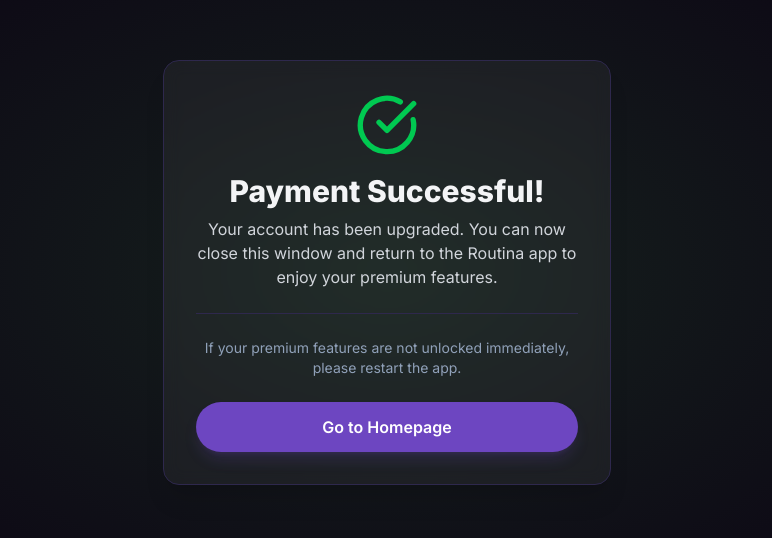
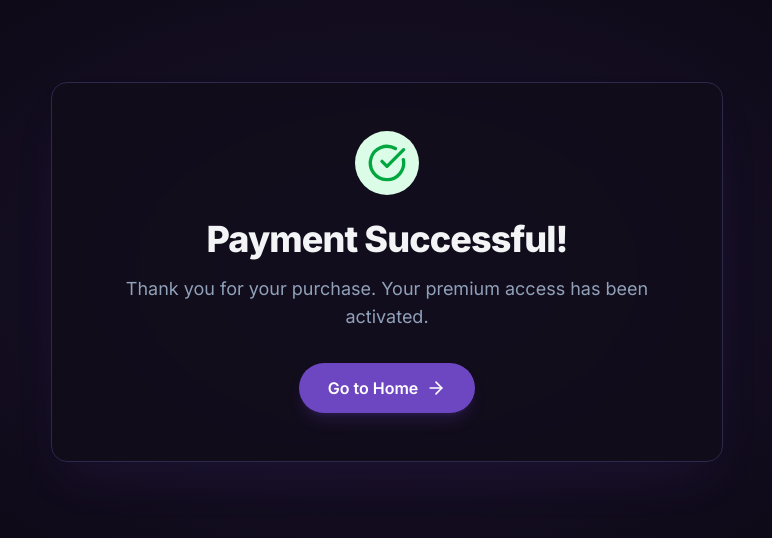
Before and after one commit to openarahmed/rouina-web, a Next.js app: page /payment/success in a window 1280 px wide. Shown: the part 128-666 px from the top of the page, without its empty margins (253-1025 px from the left). Built offline with nearby package versions, Linux system fonts and the light colour scheme; no server answers.

Commit message:
payment success error fixing

```diff
--- a/app/api/ipn/route.ts
+++ b/app/api/ipn/route.ts
@@ -2,7 +2,7 @@
 
 import { NextResponse } from 'next/server';
 import { dbAdmin } from '../../lib/firebaseAdmin';
-import SSLCommerzPayment from 'sslcommerz-lts';
+// We no longer need the sslcommerz-lts library here as we are doing manual validation.
 
 export async function POST(req: Request) {
     try {
@@ -21,12 +21,25 @@ export async function POST(req: Request) {
         }
         console.log("DEBUG: IPN status is VALID. Proceeding to server validation...");
 
-        const sslcz = new SSLCommerzPayment(store_id, store_passwd, is_live);
-        const validationResponse = await sslcz.validate({ val_id: data.val_id as string });
+        // --- FIX: Manual Validation using fetch, bypassing the library ---
+        const validationParams = new URLSearchParams();
+        validationParams.append('val_id', data.val_id as string);
+        validationParams.append('store_id', store_id!);
+        validationParams.append('store_passwd', store_passwd!);
+        validationParams.append('v', '1'); // API version
+        validationParams.append('format', 'json');
 
-        if (validationResponse.status !== 'VALID') {
+        const validationURL = is_live
+            ? `https://securepay.sslcommerz.com/validator/api/validationserverAPI.php?${validationParams.toString()}`
+            : `https://sandbox.sslcommerz.com/validator/api/validationserverAPI.php?${validationParams.toString()}`;
+
+        const validationResponseRaw = await fetch(validationURL);
+        const validationResponse = await validationResponseRaw.json();
+        // --- END FIX ---
+
+        if (validationResponse.status !== 'VALID' && validationResponse.status !== 'VALIDATED') {
             console.error("DEBUG: SSLCommerz server validation FAILED. Response:", validationResponse);
-            return NextResponse.json({ message: "Payment validation failed" }, { status: 400 });
+            return NextResponse.json({ message: "Payment validation failed", details: validationResponse }, { status: 400 });
         }
 
         console.log("DEBUG: Server validation successful. Preparing to update database...");
@@ -47,7 +60,6 @@ export async function POST(req: Request) {
 
         console.log(`DEBUG: Attempting to update document at path: users/${uid}`);
 
-        // THE UPDATE COMMAND
         await userRef.update({
             isPremium: true,
             planType: plan,
@@ -63,7 +75,6 @@ export async function POST(req: Request) {
         return NextResponse.json({ message: 'IPN Processed Successfully' }, { status: 200 });
 
     } catch (error) {
-        // This will catch any error, including Firestore permission issues
         console.error("DEBUG: CRITICAL ERROR inside IPN handler:", error);
         return NextResponse.json({ message: 'Error processing IPN', errorDetails: (error as Error).message }, { status: 500 });
     }
--- a/app/payment/success/page.tsx
+++ b/app/payment/success/page.tsx
@@ -1,46 +1,68 @@
-'use client';
+'use client'; // This can be a client component for simplicity now
 
-import { CheckCircle } from 'lucide-react';
+import { CheckCircle, ArrowRight } from 'lucide-react';
 import Link from 'next/link';
+import { useSearchParams } from 'next/navigation';
 import { Suspense } from 'react';
 
-// Main view for the success page
-function SuccessView() {
+// A fallback component to show while the main component is loading
+function Loading() {
     return (
-        <main className="relative bg-[#0D0915] min-h-screen flex items-center justify-center text-center p-4 overflow-hidden">
-            {/* Background glow matching success theme */}
-            <div className="absolute inset-0 bg-[radial-gradient(ellipse_at_center,_rgba(76,_175,_80,_0.15),_transparent_70%)] -z-0"></div>
-
-            <div className="relative z-10 w-full max-w-md p-8 space-y-6 bg-white/5 border border-[#2E284D] rounded-2xl shadow-xl backdrop-blur-sm">
-                <div className="flex flex-col items-center">
-                    <CheckCircle className="w-16 h-16 text-green-500 mb-4" />
-                    <h1 className="text-3xl font-extrabold text-[#F3F4F6]">Payment Successful!</h1>
-                    <p className="mt-2 text-[#D1D5DB]">
-                        Your account has been upgraded. You can now close this window and return to the Routina app to enjoy your premium features.
-                    </p>
-                </div>
-
-                <div className="border-t border-[#2E284D] my-6"></div>
-
-                <p className="text-sm text-slate-400">If your premium features are not unlocked immediately, please restart the app.</p>
-
-                <Link
-                    href="/" // Links to the homepage as a fallback action
-                    className="w-full inline-flex items-center justify-center px-7 py-3 gap-2 border border-transparent text-base font-semibold rounded-full text-white bg-[#6D46C1] hover:bg-[#8B5CF6] transition-all duration-300 transform hover:scale-105 shadow-lg shadow-[#6D46C1]/20"
-                >
-                    Go to Homepage
-                </Link>
+        <div className="flex flex-col items-center justify-center min-h-screen bg-[#0D0915] text-white p-4 sm:p-6 lg:p-8">
+            <div className="text-center">
+                <h1 className="text-3xl sm:text-4xl font-bold">Loading Payment Details...</h1>
+                <p className="mt-4 text-lg text-slate-400">Please wait while we confirm your transaction.</p>
             </div>
-        </main>
+        </div>
     );
 }
 
-// Wrapping with Suspense to prevent any potential build errors with hooks
+
+function SuccessView() {
+    const searchParams = useSearchParams();
+    const transactionId = searchParams.get('tran_id');
+
+    return (
+        <div className="flex flex-col items-center justify-center min-h-screen bg-[#0D0915] text-white p-4 sm:p-6 lg:p-8">
+            <div className="absolute inset-0 bg-[radial-gradient(ellipse_at_center,_rgba(109,_70,_193,_0.15),_transparent_70%)] -z-0"></div>
+
+            <div className="relative z-10 text-center bg-[#110D1A]/80 backdrop-blur-sm border border-[#2E284D] rounded-2xl p-8 sm:p-12 max-w-2xl w-full shadow-2xl shadow-[#6D46C1]/10">
+                <div className="mx-auto flex items-center justify-center h-16 w-16 rounded-full bg-green-100">
+                    <CheckCircle className="h-10 w-10 text-green-600" aria-hidden="true" />
+                </div>
+                <h1 className="mt-6 text-3xl sm:text-4xl font-extrabold text-[#F3F4F6] tracking-tight">
+                    Payment Successful!
+                </h1>
+                <p className="mt-4 text-lg text-slate-400">
+                    Thank you for your purchase. Your premium access has been activated.
+                </p>
+
+                {transactionId && (
+                    <div className="mt-6 text-sm text-slate-500">
+                        <p>Transaction ID:</p>
+                        <p className="font-mono bg-slate-800/50 inline-block px-2 py-1 rounded-md mt-1">{transactionId}</p>
+                    </div>
+                )}
+
+                <div className="mt-8">
+                    <Link
+                        href="/"
+                        className="inline-flex items-center justify-center px-7 py-3 gap-2 border border-transparent text-base font-semibold rounded-full text-white bg-[#6D46C1] hover:bg-[#8B5CF6] transition-all duration-300 transform hover:scale-105 shadow-lg shadow-[#6D46C1]/20"
+                    >
+                        Go to Home
+                        <ArrowRight className="w-5 h-5" />
+                    </Link>
+                </div>
+            </div>
+        </div>
+    );
+}
+
+
+// The main page component now wraps the view in Suspense
 export default function SuccessPage() {
     return (
-        <Suspense fallback={
-            <div className="bg-[#0D0915] min-h-screen flex items-center justify-center text-white">Loading...</div>
-        }>
+        <Suspense fallback={<Loading />}>
             <SuccessView />
         </Suspense>
     );
```
